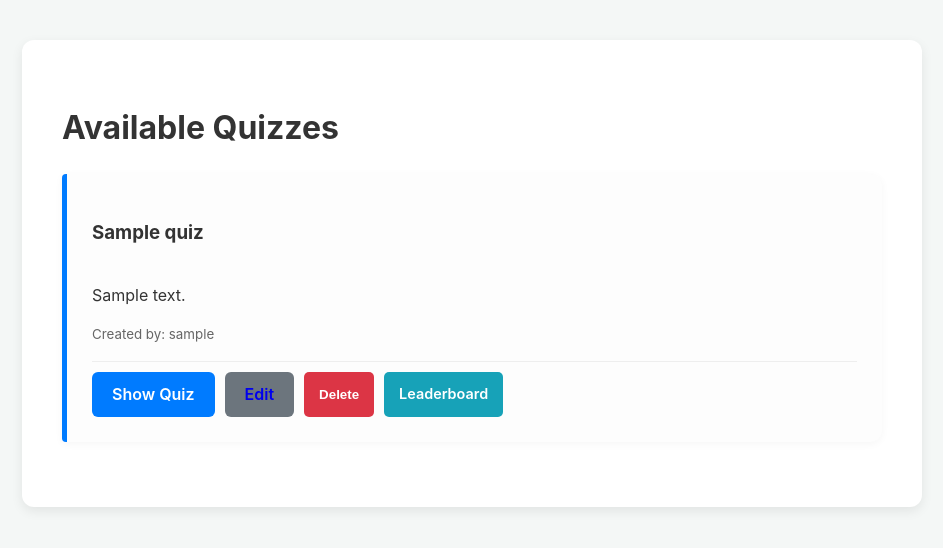
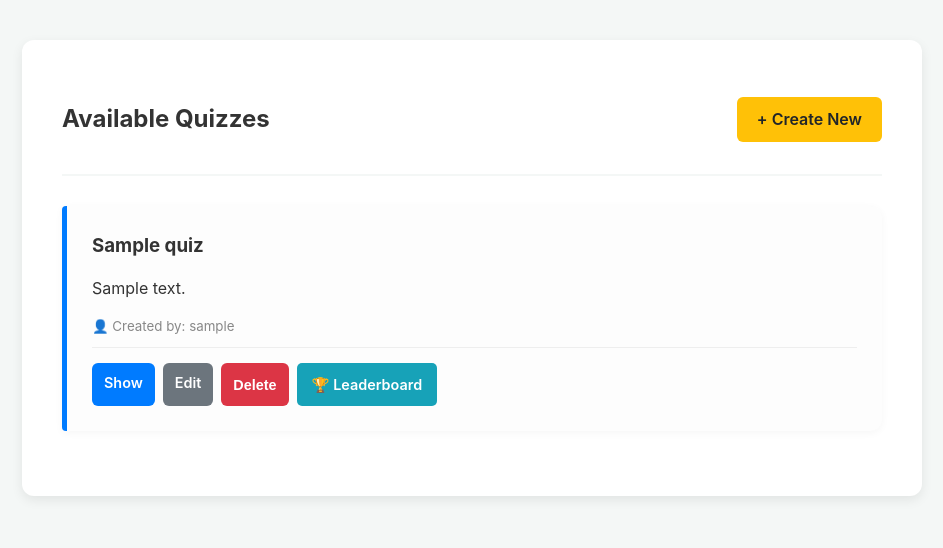
Before and after one commit to capsunlock/quizmaster_backend, a Django app: page /quizzes/ in a window 1280 px wide. Shown: the part 70-618 px from the top of the page, without its empty margins (168-1111 px from the left). Run offline with Django 5.2, Linux system fonts and the light colour scheme; a user stored in the database is signed in; tables that the repository leaves empty hold one stand-in row (values such as "Sample post").

Commit message:
Edit the quiz_list to fix what the Quiz List look like if there are no quizzes

```diff
--- a/quizzes/templates/quizzes/quiz_list.html
+++ b/quizzes/templates/quizzes/quiz_list.html
@@ -3,46 +3,58 @@
 
 {% block content %}
 <div class="content-area">
-    <h1>Available Quizzes</h1>
+    <div class="header-flex">
+        <h2>Available Quizzes</h2>
+        {% if user.is_teacher %}
+            <a href="{% url 'create-quiz' %}" class="btn btn-gold" style="width: auto;">+ Create New</a>
+        {% endif %}
+    </div>
+
     <div class="quiz-grid">
         {% for quiz in quizzes %}
-            <div class="question-card" id="quiz-card-{{ quiz.id }}">
+            <div class="question-card" id="quiz-card-{{ quiz.id }}" style="display: flex; flex-direction: column;">
                 <div class="card-header" style="display: flex; align-items: center; justify-content: space-between;">
-                    <h3>{{ quiz.title }}</h3>
+                    <h3 style="margin: 0;">{{ quiz.title }}</h3>
 
                     {% if quiz.created_at > recent_cutoff %}
-                        <span class="badge-new">NEW</span>
+                        <span class="badge bg-success" style="font-size: 0.7rem;">NEW</span>
                     {% endif %}
                 </div>
 
-                <p>{{ quiz.description|truncatewords:20 }}</p>
+                <p style="flex-grow: 1; margin: 15px 0;">{{ quiz.description|truncatewords:20 }}</p>
 
                 {% if user.is_teacher %}
-                    <small style="color: #666; display: block; margin-top: 5px;">
-                        Created by: {{ quiz.creator.username }}
+                    <small style="color: #888; display: block; margin-bottom: 10px;">
+                        👤 Created by: {{ quiz.creator.username }}
                     </small>
                 {% endif %}
 
-                <div class="card-footer" style="margin-top: 15px; border-top: 1px solid #eee; padding-top: 10px; display: flex; gap: 10px; flex-wrap: wrap;">
+                <div class="card-footer" style="margin-top: auto; border-top: 1px solid #eee; padding-top: 15px; display: flex; gap: 8px; flex-wrap: wrap;">
 
                     {% if user.is_teacher %}
-                        <a href="{% url 'quiz-detail' quiz.id %}" class="btn btn-primary" style="display:inline-block; width:auto;">Show Quiz</a>
+                        <a href="{% url 'quiz-detail' quiz.id %}" class="btn btn-primary" style="padding: 8px 12px; width:auto; font-size: 0.9rem;">Show</a>
 
                         {% if quiz.creator == user %}
-                            <a href="{% url 'quiz-edit' quiz.id %}" class="btn btn-secondary" style="display:inline-block; width:auto; background-color: #6c757d;">Edit</a>
-                            <button onclick="confirmDelete({{ quiz.id }})" class="btn" style="background-color: #dc3545; color: white; border: none; cursor: pointer; padding: 10px 15px; border-radius: 5px;">Delete</button>
+                            <a href="{% url 'quiz-edit' quiz.id %}" class="btn" style="padding: 8px 12px; width:auto; background-color: #6c757d; color: white; font-size: 0.9rem;">Edit</a>
+                            <button onclick="confirmDelete({{ quiz.id }})" class="btn" style="padding: 8px 12px; width:auto; background-color: #dc3545; color: white; border: none; font-size: 0.9rem;">Delete</button>
                         {% endif %}
 
                     {% else %}
-                        <a href="{% url 'quiz-detail' quiz.id %}" class="btn btn-primary" style="display:inline-block; width:auto;">Take Quiz</a>
+                        <a href="{% url 'quiz-detail' quiz.id %}" class="btn btn-primary" style="padding: 10px 15px; width:auto;">Take Quiz</a>
                     {% endif %}
 
-                    <a href="{% url 'leaderboard' quiz.id %}" class="btn" style="background-color: #17a2b8; color: white; text-decoration: none; padding: 10px 15px; border-radius: 5px; font-size: 0.9rem;">Leaderboard</a>
-
+                    <a href="{% url 'leaderboard' quiz.id %}" class="btn" style="background-color: #17a2b8; color: white; text-decoration: none; padding: 10px 15px; border-radius: 5px; font-size: 0.9rem; width: auto;">🏆 Leaderboard</a>
                 </div>
             </div>
         {% empty %}
-            <p>No quizzes available yet. Check back soon!</p>
+            <div class="empty-state" style="grid-column: 1 / -1;">
+                <div class="empty-icon">📝</div>
+                <h3>No Quizzes Available Yet</h3>
+                <p>There are currently no quizzes published in this category.</p>
+                {% if user.is_teacher %}
+                    <a href="{% url 'create-quiz' %}" class="btn btn-primary" style="width: auto; padding: 10px 30px;">Create the First Quiz</a>
+                {% endif %}
+            </div>
         {% endfor %}
     </div>
 </div>
@@ -60,11 +72,17 @@ async function confirmDelete(quizId) {
             });
 
             if (response.ok) {
-                // Remove the card from the UI
                 const card = document.getElementById(`quiz-card-${quizId}`);
+                card.style.transition = 'all 0.3s ease';
                 card.style.opacity = '0';
-                setTimeout(() => card.remove(), 300);
-                alert("Quiz deleted successfully.");
+                card.style.transform = 'scale(0.9)';
+                setTimeout(() => {
+                    card.remove();
+                    // Optional: If no cards left, reload to show empty state
+                    if (document.querySelectorAll('.question-card').length === 0) {
+                        location.reload();
+                    }
+                }, 300);
             } else {
                 const data = await response.json();
                 alert("Error: " + (data.error || "Could not delete quiz."));
```
